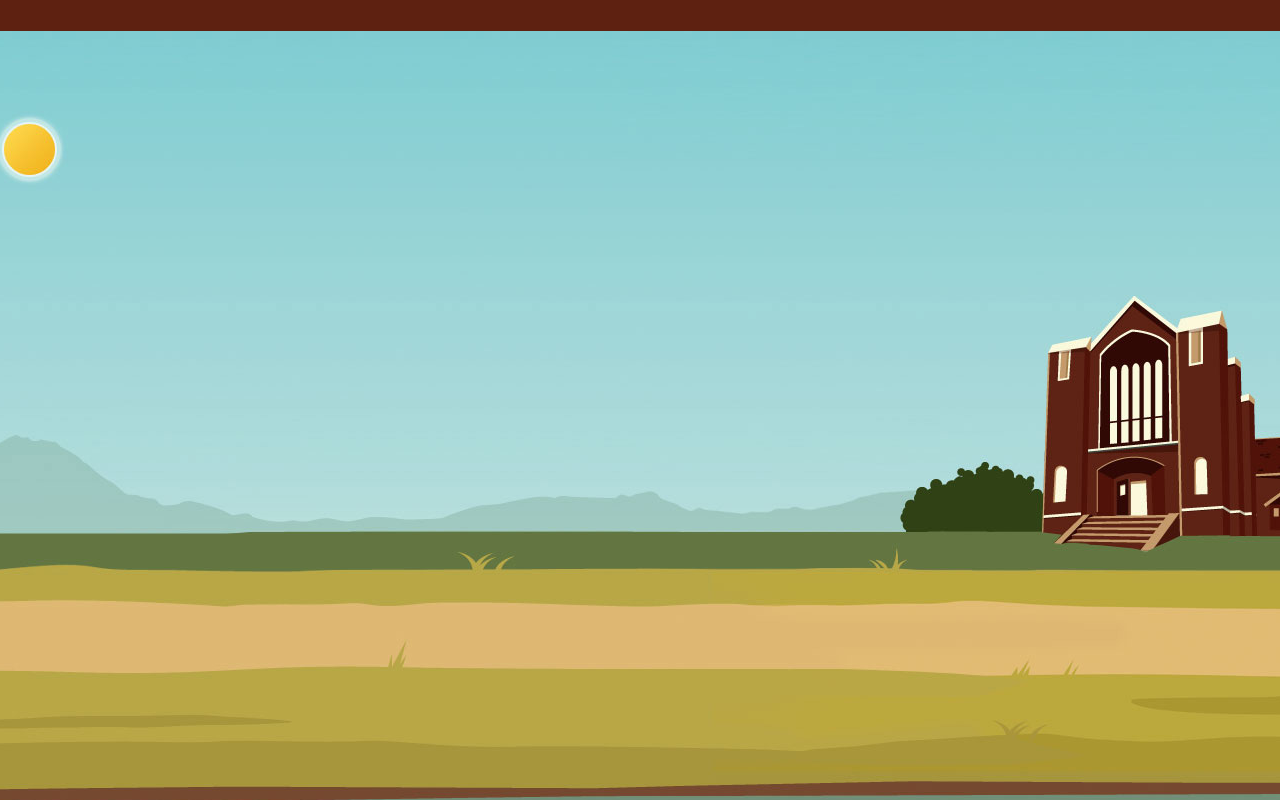
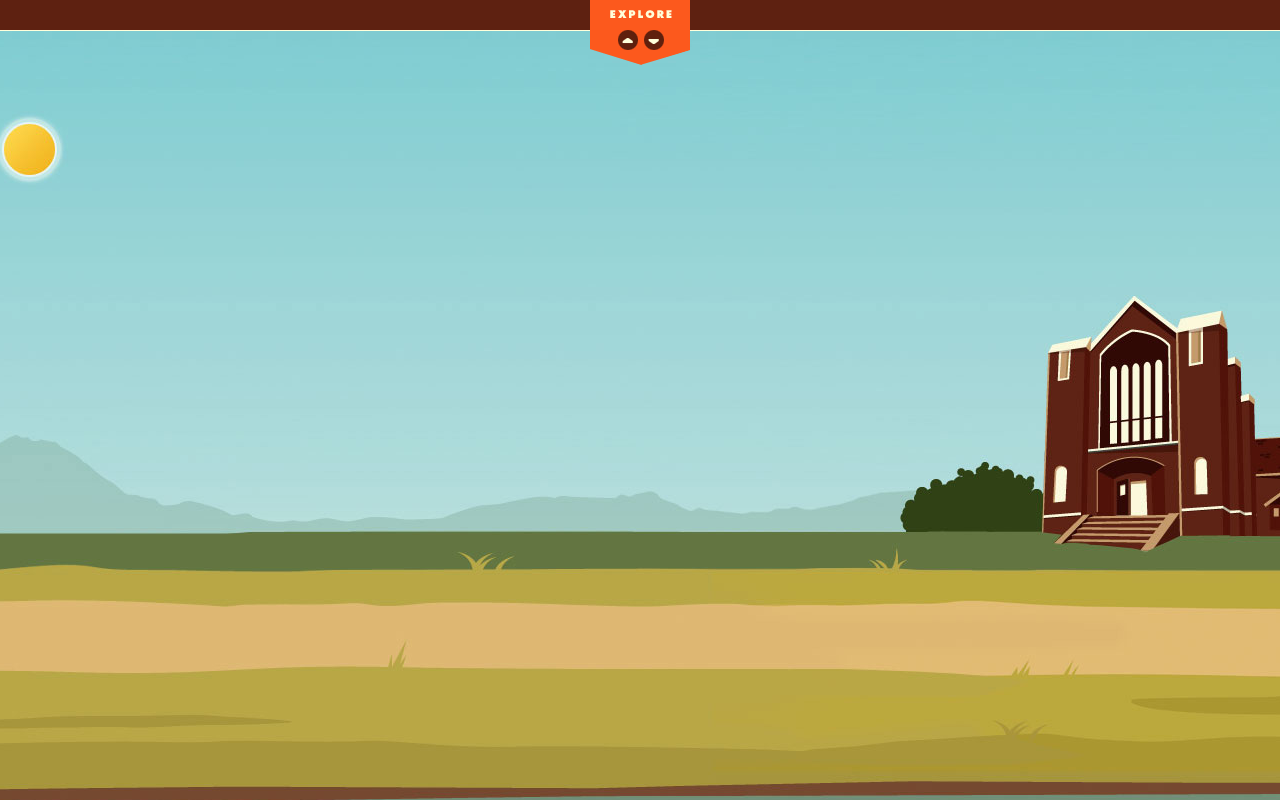
Before and after one commit to Enceradeira/enceradeira.github.io, a plain HTML site: page index.html in a window 1280 px wide. Shown: the top 800 px of the page. Drawn offline with Linux system fonts and the light colour scheme.

Commit message:
arrows in explore-navigation added

```diff
--- a/assets/css/css.css
+++ b/assets/css/css.css
@@ -1,8 +1,48 @@
 html {
 	overflow-y: scroll;
+}
+
+body, button, input, select, textarea
+{
+	letter-spacing: 2px;
 }
 
 header#exploreheader {
 	height: 30px;
 	border-bottom: 1px solid #FFFFDC;
 }
+
+header#exploreheader .exploremore {
+	background: url(../../images/vertical-nav/explore.png);
+	width: 100px;
+	height: 66px;
+	position: relative;
+	margin: 0 auto;
+	border-spacing: 0
+}
+
+header#exploreheader .upArrow {
+	background: url(../../images/vertical-nav/uparrow.png);
+	height: 20px;
+	width: 20px;
+	cursor: pointer;
+	display: inline-block;
+	position: relative;
+	top: 30px;
+	left: 28px;
+}
+
+header#exploreheader .downArrow {
+	background: url(../../images/vertical-nav/downarrow.png);
+	height: 20px;
+	width: 20px;
+	cursor: pointer;
+	display: inline-block;
+	position: relative;
+	top: 30px;
+	left: 28px;
+}
+
+header#exploreheader .upArrow:hover,header#exploreheader .downArrow:hover{
+	background-position: 0 -20px
+}
--- a/index.html
+++ b/index.html
@@ -11,13 +11,31 @@
     <meta http-equiv="X-UA-Compatible" content="IE=edge,chrome=1">
     <meta name="description" content="Welcome to JENNIUS, a software developing company" />
     <link rel="icon" href="favicon.ico">
+    <link rel="stylesheet" type="text/css" href ="assets/css/css.css" />
     <link rel="stylesheet" type="text/css" href ="assets/css/css_home.css" />
 </head>
 <body>
     <div id="secondary">
-        <header id="exploreheader"></header>
+        <header id="exploreheader">
+            <div class="exploremore">
+                <span class="upArrow"></span>
+                <span class="downArrow"></span>
+            </div>
+        </header>
+
         <header id="navHeader"></header>
-        <div id="container"></div>
+        <div id="container">
+            <section id ="content">
+                <article id="home"></article>
+                <article id="about"></article>
+                <article id="clients"></article>
+                <article id="services"></article>
+                <article id="work"></article>
+                <article id="connect"></article>
+                <article id="contact"></article>
+            </section>
+        </div>
+
     </div>
 </body>
 </html>
```
Also changed, not shown: images/vertical-nav/downarrow.png (added), images/vertical-nav/explore.png (added), images/vertical-nav/uparrow.png (added).
